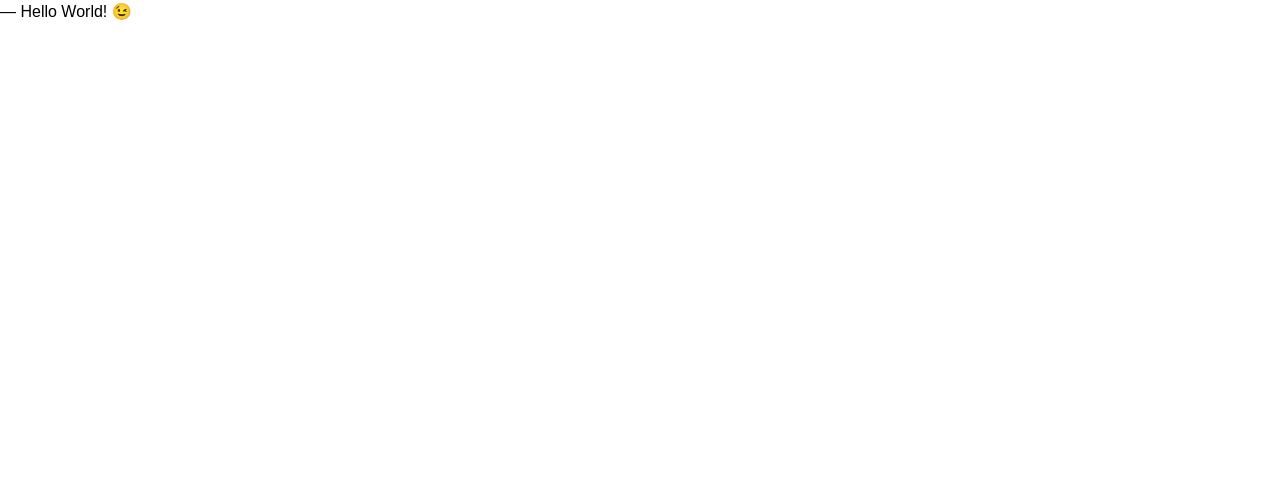
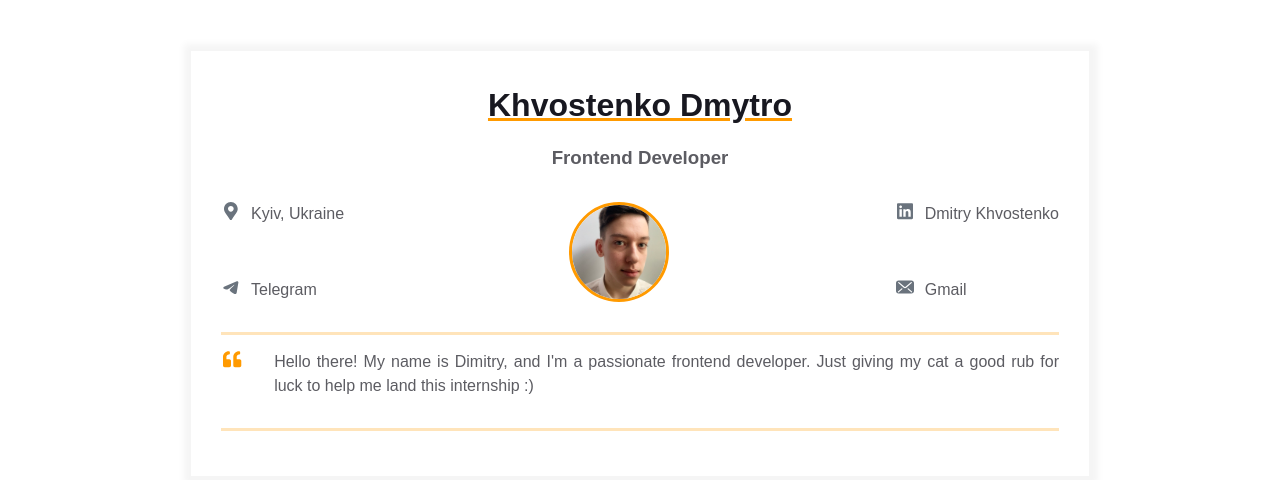
Before and after one commit to DmitryKhvostenko/homepage, a plain HTML site: page index.html in a window 1280 px wide. Drawn offline with Linux system fonts and the light colour scheme.

Commit message:
add body info

```diff
--- a/index.html
+++ b/index.html
@@ -7,6 +7,127 @@
 		<link rel="stylesheet" href="styles.css" />
 	</head>
 	<body>
-    ― Hello World!   &#x1F609;
+		<main>
+			<div class="resume">
+				<div class="container">
+					<div class="resume__block">
+						<h1 class="contact-info__header">Khvostenko Dmytro</h1>
+						<h3 class="contact-info__sub-header">Frontend Developer</h3>
+
+						<div class="contact_info_container fh">
+							<div class="contact-info__block">
+								<a href="" rel="author" class="contact-info__item">
+									<div class="contact-info__item-icon-wrapper">
+										<svg
+											class="contact-info__item-icon"
+											xmlns="http://www.w3.org/2000/svg"
+											viewBox="0 0 384 512"
+										>
+											<path
+												d="M172.268 501.67C26.97 291.031 0 269.413 0 192 0 85.961 85.961 0 192
+                            0s192 85.961 192 192c0 77.413-26.97 99.031-172.268 309.67-9.535
+                            13.774-29.93 13.773-39.464 0zM192 272c44.183 0 80-35.817
+                            80-80s-35.817-80-80-80-80 35.817-80 80 35.817 80 80 80z"
+											></path>
+										</svg>
+									</div>
+									<span>Kyiv, Ukraine</span>
+								</a>
+								<a
+									href="https://t.me/ineenie"
+									rel="author"
+									class="contact-info__item"
+								>
+									<div class="contact-info__item-icon-wrapper">
+										<img
+											class="contact-info__item-icon"
+											src="./assets/telegram.svg"
+											alt="telegram logo"
+										/>
+									</div>
+									<span>Telegram</span>
+								</a>
+							</div>
+
+							<div class="contact-info__block contact-info__block--center">
+								<img
+									class="contact-info__avatar"
+									src="assets/avatar.jpg"
+									alt="Avatar"
+								/>
+							</div>
+							<div class="contact-info__block">
+								<a
+									href="www.linkedin.com/in/dmitry-khvostenko-625345256"
+									rel="author"
+									class="contact-info__item"
+								>
+									<div class="contact-info__item-icon-wrapper">
+										<svg
+											class="contact-info__item-icon"
+											xmlns="http://www.w3.org/2000/svg"
+											viewBox="0 0 448 512"
+										>
+											<path
+												d="M416 32H31.9C14.3 32 0 46.5 0 64.3v383.4C0 465.5 14.3 480 31.9
+                        480H416c17.6 0 32-14.5 32-32.3V64.3c0-17.8-14.4-32.3-32-32.3zM135.4
+                        416H69V202.2h66.5V416zm-33.2-243c-21.3 0-38.5-17.3-38.5-38.5S80.9 96
+                        102.2 96c21.2 0 38.5 17.3 38.5 38.5 0 21.3-17.2 38.5-38.5 38.5zm282.1
+                        243h-66.4V312c0-24.8-.5-56.7-34.5-56.7-34.6 0-39.9 27-39.9
+                        54.9V416h-66.4V202.2h63.7v29.2h.9c8.9-16.8 30.6-34.5 62.9-34.5 67.2
+                        0 79.7 44.3 79.7 101.9V416z"
+											></path>
+										</svg>
+									</div>
+									<span>Dmitry Khvostenko</span>
+								</a>
+                <a
+									href="mailto:khvostenkodmytro@gmail.com"
+									rel="author"
+									class="contact-info__item"
+								>
+									<div class="contact-info__item-icon-wrapper">
+										<img
+											class="contact-info__item-icon"
+											src="./assets/email.svg"
+											alt="email logo"
+										/>
+									</div>
+									<span>Gmail</span>
+								</a>
+							</div>
+						</div>
+					</div>
+				</div>
+				<div class="container">
+					<div class="resume__block">
+						<div class="intro">
+							<div class="intro__icon-wrapper">
+								<svg
+									class="intro__icon"
+									xmlns="http://www.w3.org/2000/svg"
+									viewBox="0 0 512 512"
+								>
+									<path
+										d="M464 256h-80v-64c0-35.3 28.7-64 64-64h8c13.3 0 24-10.7
+                      24-24V56c0-13.3-10.7-24-24-24h-8c-88.4 0-160 71.6-160 160v240c0
+                      26.5 21.5 48 48 48h128c26.5 0 48-21.5
+                      48-48V304c0-26.5-21.5-48-48-48zm-288 0H96v-64c0-35.3 28.7-64
+                      64-64h8c13.3 0 24-10.7 24-24V56c0-13.3-10.7-24-24-24h-8C71.6
+                      32 0 103.6 0 192v240c0 26.5 21.5 48 48 48h128c26.5 0 48-21.5
+                      48-48V304c0-26.5-21.5-48-48-48z"
+									></path>
+								</svg>
+							</div>
+							<p class="intro_text">
+								Hello there! My name is Dimitry, and I'm a passionate frontend
+								developer. Just giving my cat a good rub for luck to help me
+								land this internship :)
+							</p>
+						</div>
+					</div>
+				</div>
+			</div>
+		</main>
 	</body>
 </html>
--- a/styles.css
+++ b/styles.css
@@ -2,6 +2,11 @@
   margin: 0;
   padding: 0;
   box-sizing: border-box;
+}
+
+a {
+  color: var(--primary-text-color);
+  text-decoration: none;
 }
 
 body {
```
Also changed, not shown: assets/avatar.jpg (added), assets/email.svg (added), assets/telegram.svg (added). Lines whose indentation alone changed are shown as unchanged.
